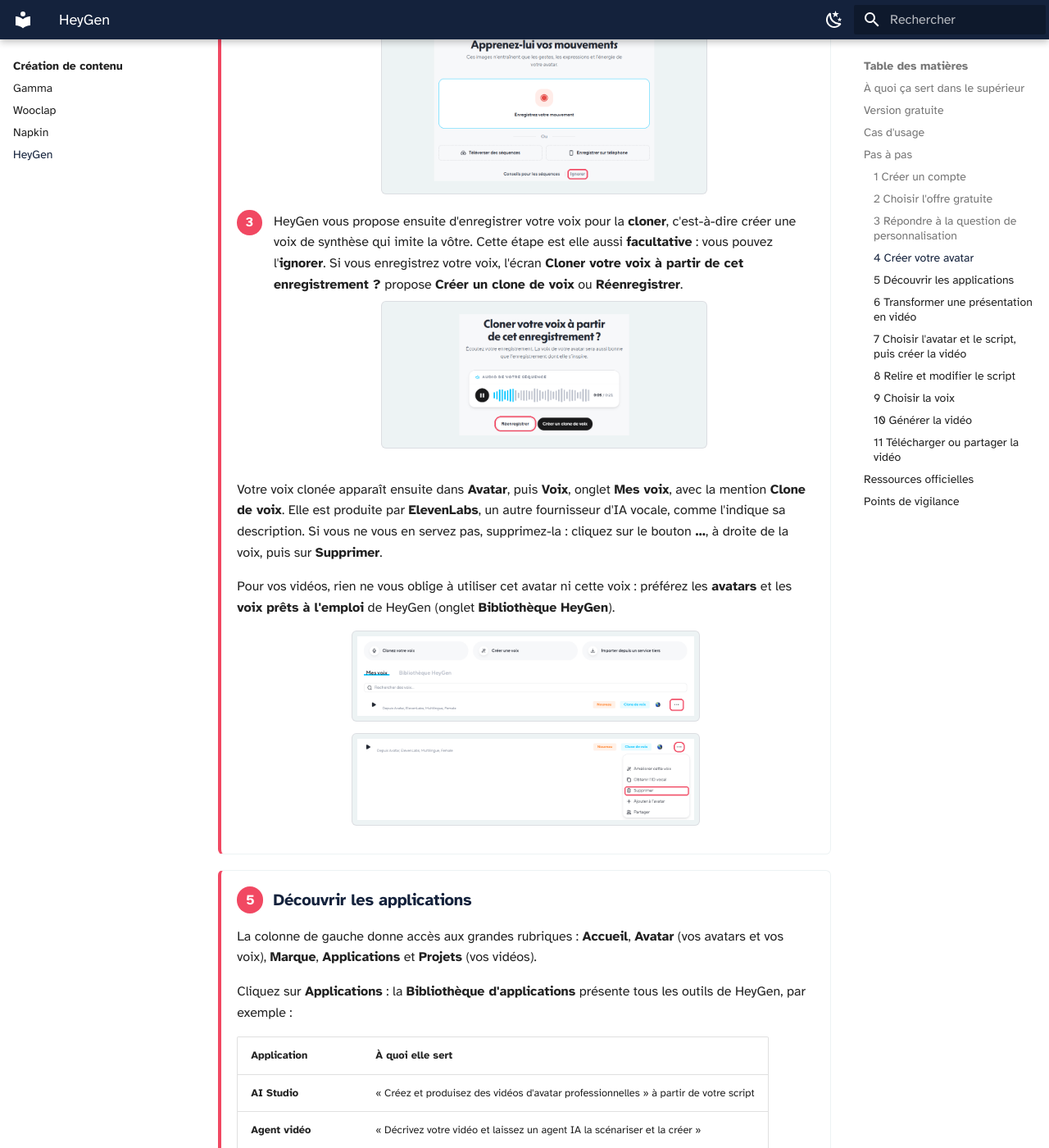
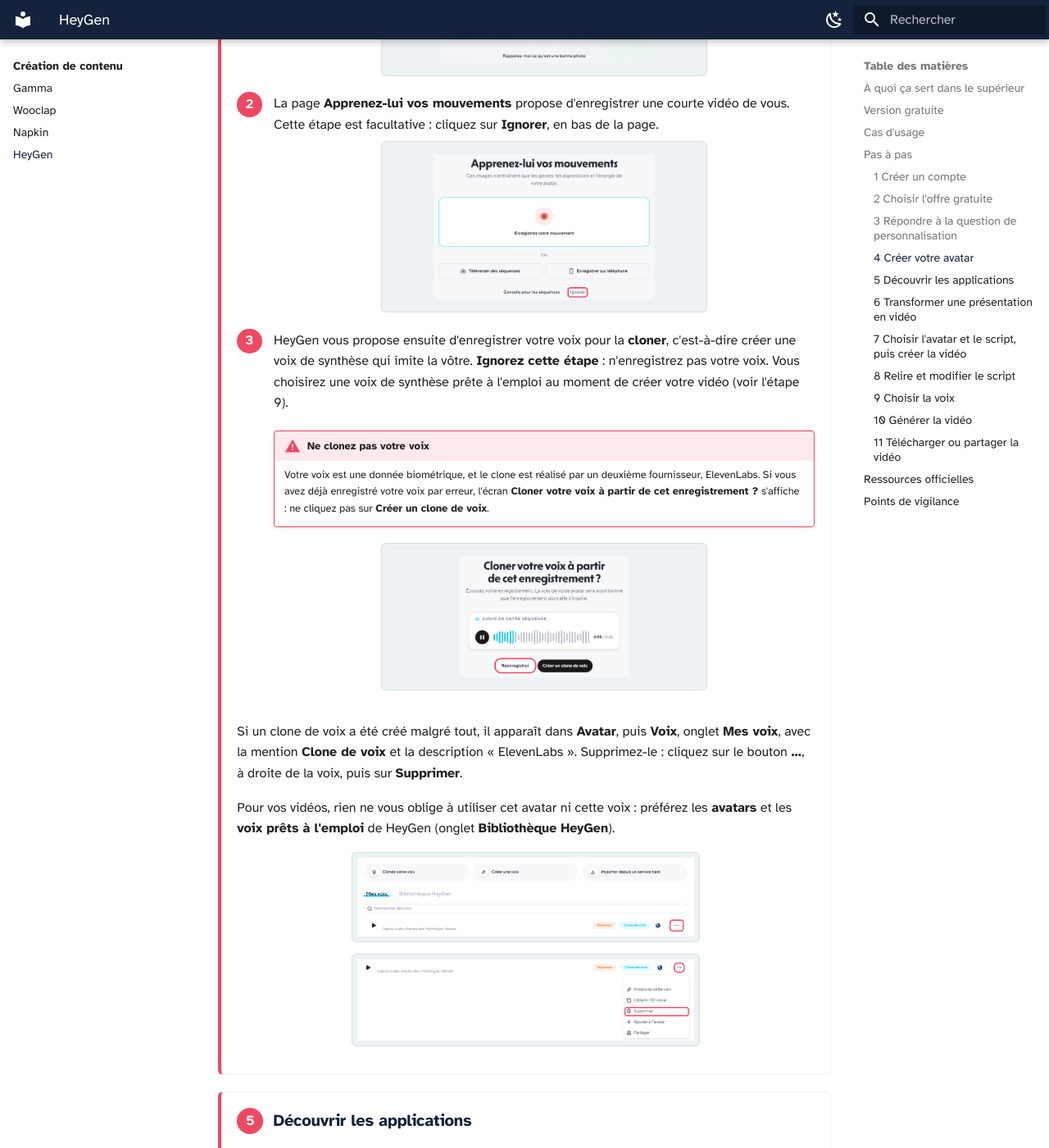
Before and after one commit to Celine-ferrier/Boite-outils-IA, an MkDocs documentation site: the page built from docs/creation/heygen.md, in a window 1280 px wide and 1400 px high, scrolled down 4541 px. Shown: the whole window at 82% size. Built offline with MkDocs 1.6.1 and Material for MkDocs 9.7.7, drawn with Linux system fonts in a browser that asks for light colours; some of the changed text lies outside the part shown.

Commit message:
Fiche HeyGen : avertissement, ne pas utiliser sa voix et choisir une voix de synthèse
Co-Authored-By: Claude Opus 5.5 <noreply@anthropic.com>
Claude-Session: https://claude.ai/code/session_01ADR9hzhyEw6Dc3N18BUyt5

```diff
--- a/docs/creation/heygen.md
+++ b/docs/creation/heygen.md
@@ -7,6 +7,9 @@
 **HeyGen** produit des vidéos dans lesquelles un **avatar**, un personnage de synthèse, lit votre texte avec une voix de synthèse. Vous choisissez un avatar parmi des centaines de modèles, vous écrivez ou collez votre script, et HeyGen génère la vidéo, dans plus de 30 langues.
 
 [Ouvrir HeyGen](https://www.heygen.com){ .md-button .md-button--primary }
+
+!!! warning "N'utilisez pas votre propre voix"
+    HeyGen propose de cloner votre voix, et ce clone est réalisé par un autre fournisseur, ElevenLabs. Votre voix est une donnée biométrique : **ne l'enregistrez pas**. Lors de la création de votre avatar, **ignorez l'étape de la voix**, puis choisissez une **voix de synthèse** prête à l'emploi dans la **Bibliothèque HeyGen**.
 
 ## À quoi ça sert dans le supérieur
 
@@ -133,11 +136,14 @@ La page **Que souhaitez-vous promouvoir ou soutenir avec HeyGen ?** sert uniquem
 
     ![Page Apprenez-lui vos mouvements, lien Ignorer](heygen-04-mouvement.png)
 
-3. HeyGen vous propose ensuite d'enregistrer votre voix pour la **cloner**, c'est-à-dire créer une voix de synthèse qui imite la vôtre. Cette étape est elle aussi **facultative** : vous pouvez l'**ignorer**. Si vous enregistrez votre voix, l'écran **Cloner votre voix à partir de cet enregistrement ?** propose **Créer un clone de voix** ou **Réenregistrer**.
+3. HeyGen vous propose ensuite d'enregistrer votre voix pour la **cloner**, c'est-à-dire créer une voix de synthèse qui imite la vôtre. **Ignorez cette étape** : n'enregistrez pas votre voix. Vous choisirez une voix de synthèse prête à l'emploi au moment de créer votre vidéo (voir l'étape 9).
+
+    !!! warning "Ne clonez pas votre voix"
+        Votre voix est une donnée biométrique, et le clone est réalisé par un deuxième fournisseur, ElevenLabs. Si vous avez déjà enregistré votre voix par erreur, l'écran **Cloner votre voix à partir de cet enregistrement ?** s'affiche : ne cliquez pas sur **Créer un clone de voix**.
 
     ![Page Cloner votre voix à partir de cet enregistrement ?](heygen-04-voix.png)
 
-Votre voix clonée apparaît ensuite dans **Avatar**, puis **Voix**, onglet **Mes voix**, avec la mention **Clone de voix**. Elle est produite par **ElevenLabs**, un autre fournisseur d'IA vocale, comme l'indique sa description. Si vous ne vous en servez pas, supprimez-la : cliquez sur le bouton **…**, à droite de la voix, puis sur **Supprimer**.
+Si un clone de voix a été créé malgré tout, il apparaît dans **Avatar**, puis **Voix**, onglet **Mes voix**, avec la mention **Clone de voix** et la description « ElevenLabs ». Supprimez-le : cliquez sur le bouton **…**, à droite de la voix, puis sur **Supprimer**.
 
 Pour vos vidéos, rien ne vous oblige à utiliser cet avatar ni cette voix : préférez les **avatars** et les **voix prêts à l'emploi** de HeyGen (onglet **Bibliothèque HeyGen**).
 
@@ -227,7 +233,7 @@ Surveillez la durée estimée, sous l'aperçu : avec la version gratuite, la vid
 ### <span class="etape-num">9</span> Choisir la voix
 
 1. Dans la colonne de droite, cliquez sur **Avatar**, puis sur la voix. Le panneau **Modifier La Voix** s'ouvre.
-2. Cliquez sur le bouton **lecture** pour écouter la voix actuelle (ici **Lisa**), puis sur **Basculer** pour en choisir une autre parmi les voix prêtes à l'emploi.
+2. Cliquez sur le bouton **lecture** pour écouter la voix actuelle (ici **Lisa**, une voix de synthèse), puis sur **Basculer** pour en choisir une autre parmi les voix prêtes à l'emploi. N'utilisez pas de clone de votre propre voix.
 3. Sous **Paramètres**, réglez la **Vitesse** et le **Volume**, puis choisissez la **Langue** et l'**Accent**.
 
 Écoutez le résultat sur une scène qui contient des termes techniques, des sigles ou des unités : leur prononciation est parfois fautive.
```
